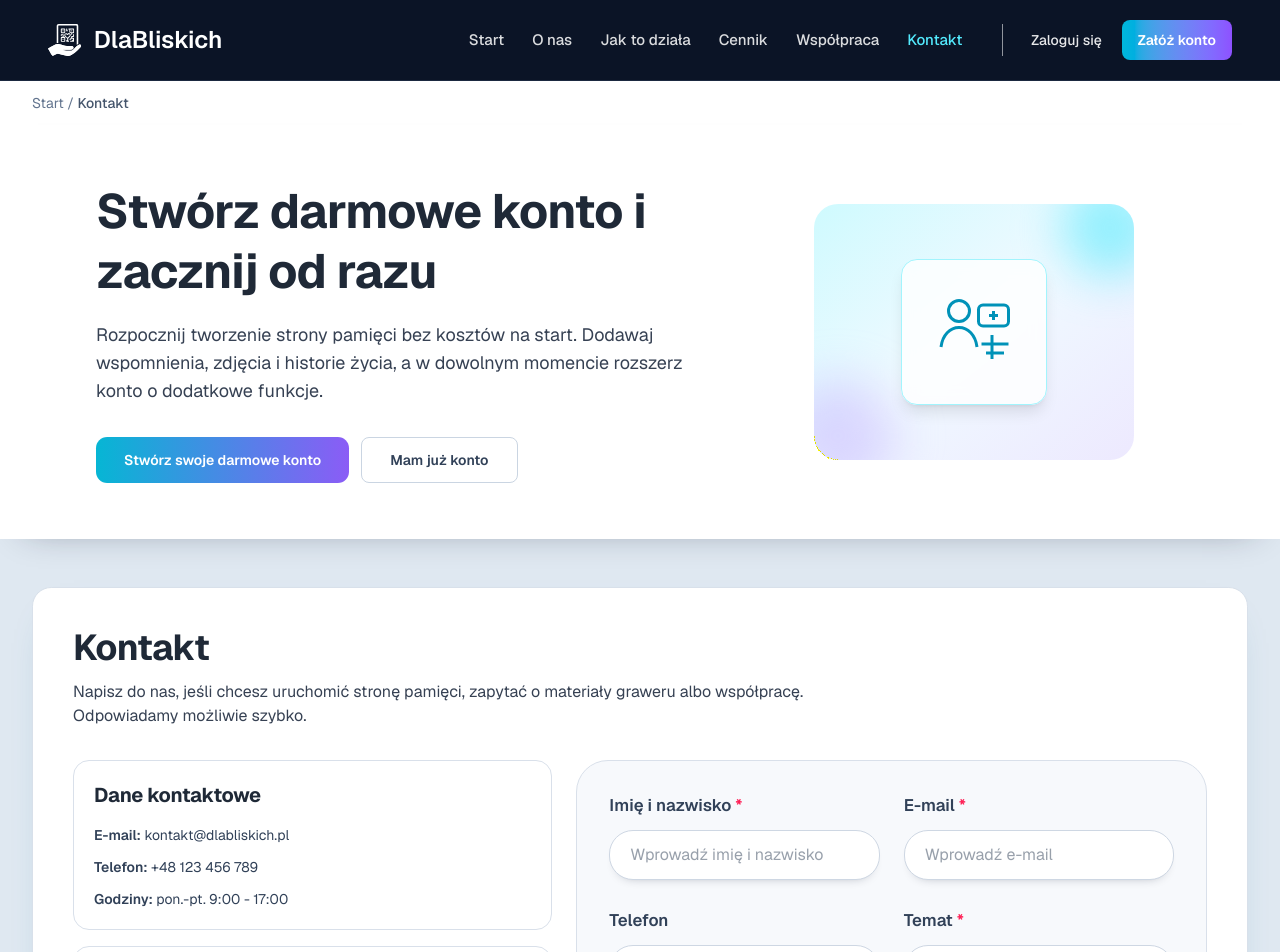
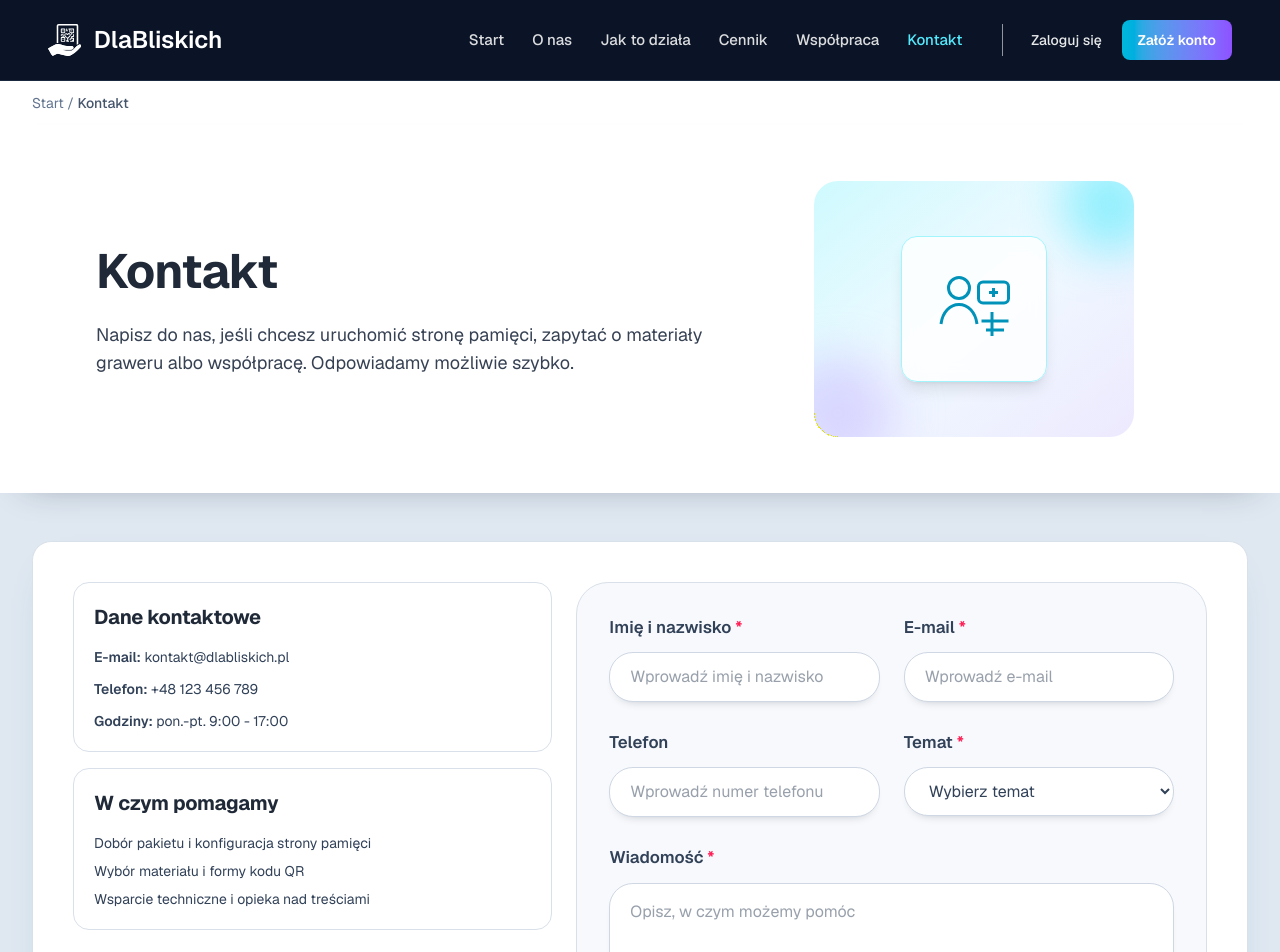
Before and after one commit to Marcinr1984/strona-informacyjna, a Next.js app: page /kontakt in a window 1280 px wide. Shown: the top 952 px of the page. Built offline with nearby package versions, Linux system fonts and the light colour scheme.

Commit message:
Dedykowana sekcja Kontakt w promo i usuniecie duplikatu

```diff
--- a/app/kontakt/page.tsx
+++ b/app/kontakt/page.tsx
@@ -2,13 +2,7 @@ export default function KontaktPage() {
   return (
     <main className="page-shell max-w-6xl">
       <section className="panel bg-[#f4f6f9] p-6 sm:p-8 lg:p-10">
-        <h1 className="section-title text-4xl">Kontakt</h1>
-        <p className="mt-3 max-w-3xl text-gray-700">
-          Napisz do nas, jeśli chcesz uruchomić stronę pamięci, zapytać o materiały graweru albo współpracę.
-          Odpowiadamy możliwie szybko.
-        </p>
-
-        <div className="mt-8 grid gap-6 lg:grid-cols-[0.95fr_1.25fr]">
+        <div className="grid gap-6 lg:grid-cols-[0.95fr_1.25fr]">
           <aside className="space-y-4">
             <article className="rounded-2xl border border-[#d9e0ea] bg-white p-5">
               <h2 className="section-title text-xl">Dane kontaktowe</h2>
--- a/components/SubpagePromo.tsx
+++ b/components/SubpagePromo.tsx
@@ -29,12 +29,23 @@ export default function SubpagePromo() {
   if (pathname === '/') {
     return null
   }
+  const isKontakt = pathname === '/kontakt'
 
   return (
     <section className="relative left-1/2 right-1/2 mb-10 w-screen -translate-x-1/2 bg-white py-12 shadow-[0_14px_35px_-26px_rgba(15,23,42,0.45)] sm:mb-12 sm:py-14">
       <div className="mx-auto w-full max-w-6xl px-4 sm:px-6 lg:px-8">
         <div className="grid items-center gap-10 lg:grid-cols-[1.2fr_0.8fr]">
           <div>
+            {isKontakt ? (
+              <>
+                <h1 className="section-title text-4xl leading-tight sm:text-5xl">Kontakt</h1>
+                <p className="mt-5 max-w-2xl text-lg text-gray-700">
+                  Napisz do nas, jeśli chcesz uruchomić stronę pamięci, zapytać o materiały
+                  graweru albo współpracę. Odpowiadamy możliwie szybko.
+                </p>
+              </>
+            ) : (
+              <>
                 <h1 className="section-title text-4xl leading-tight sm:text-5xl">
                   Stwórz darmowe konto i zacznij od razu
                 </h1>
@@ -56,6 +67,8 @@ export default function SubpagePromo() {
                     Mam już konto
                   </a>
                 </div>
+              </>
+            )}
           </div>
           <PromoIllustration />
         </div>
```
Lines whose indentation alone changed are shown as unchanged.
